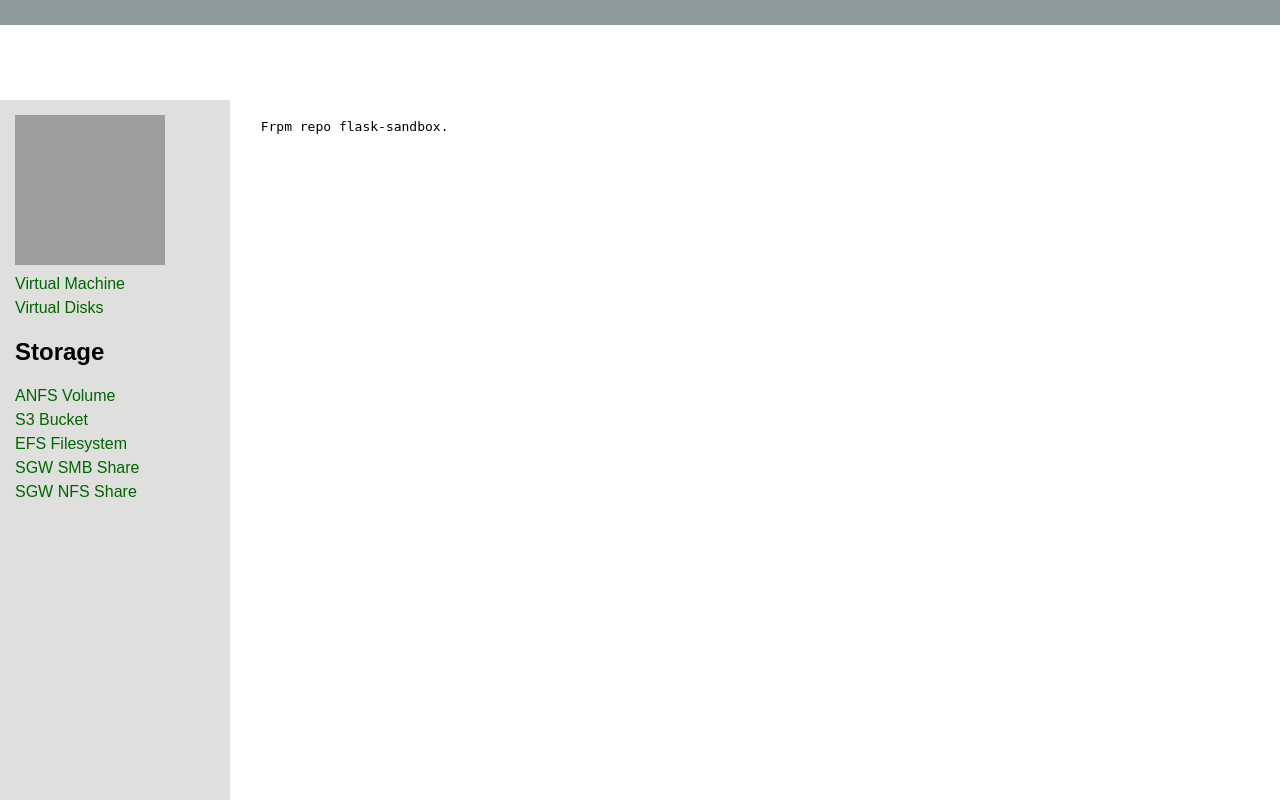
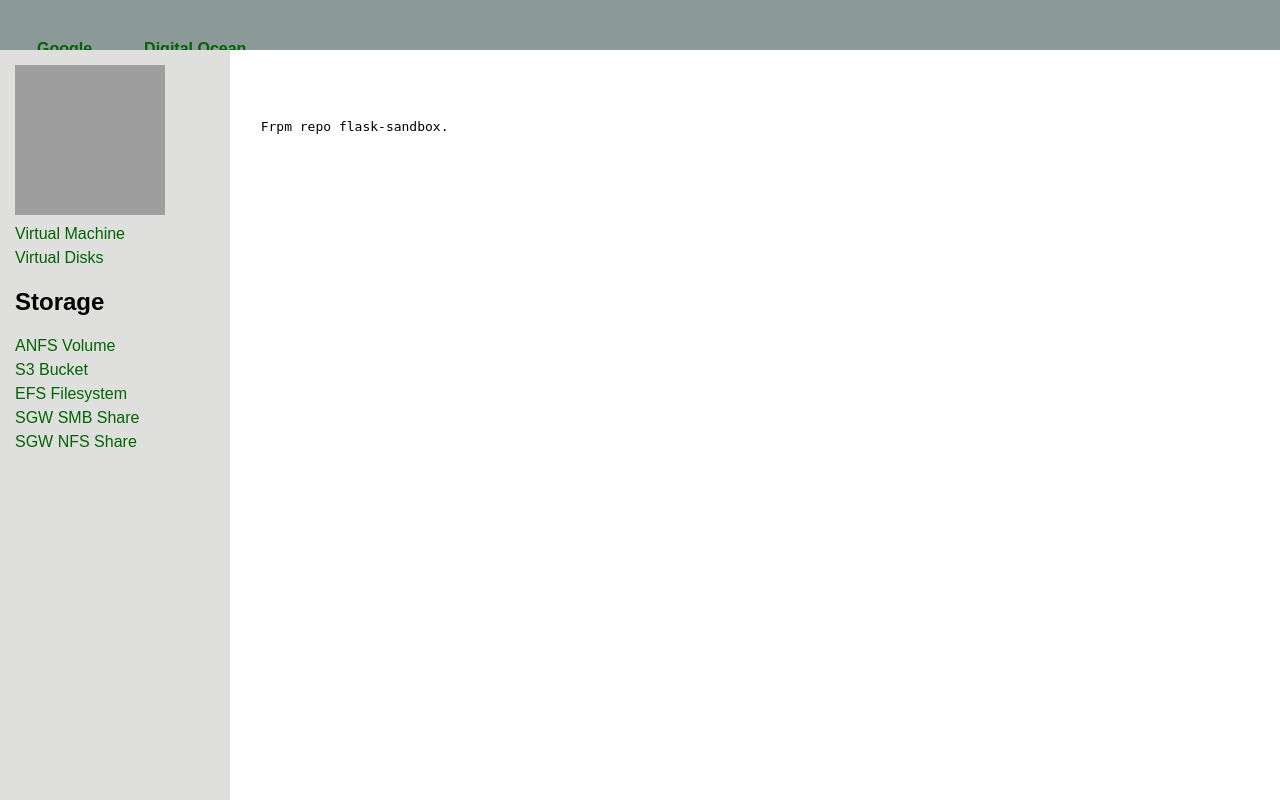
Before and after one commit to TorpedoAway/flask-sandbox, a Flask app: page /tempate-creator in a window 1280 px wide. Run offline with Flask 2, Linux system fonts and the light colour scheme; lists and menus that the app fills with data are empty; grey boxes are pictures that could not be loaded.

Commit message:
Update base.html

```diff
--- a/templates/base.html
+++ b/templates/base.html
@@ -31,7 +31,7 @@
 			top: 0;
 			left: 0;
 			width: 100%;
-			height: 25px;
+			height: 50px;
 			overflow: hidden; /* Disables scrollbars on the header frame. To enable scrollbars, change "hidden" to "scroll" */
 			background: #8b9999;
 			color: white
@@ -39,7 +39,7 @@
 
 		#nav {
 			position: absolute;
-			top: 100px;
+			top: 50px;
 			left: 0;
 			bottom: 0;
 			width: 230px;
```
